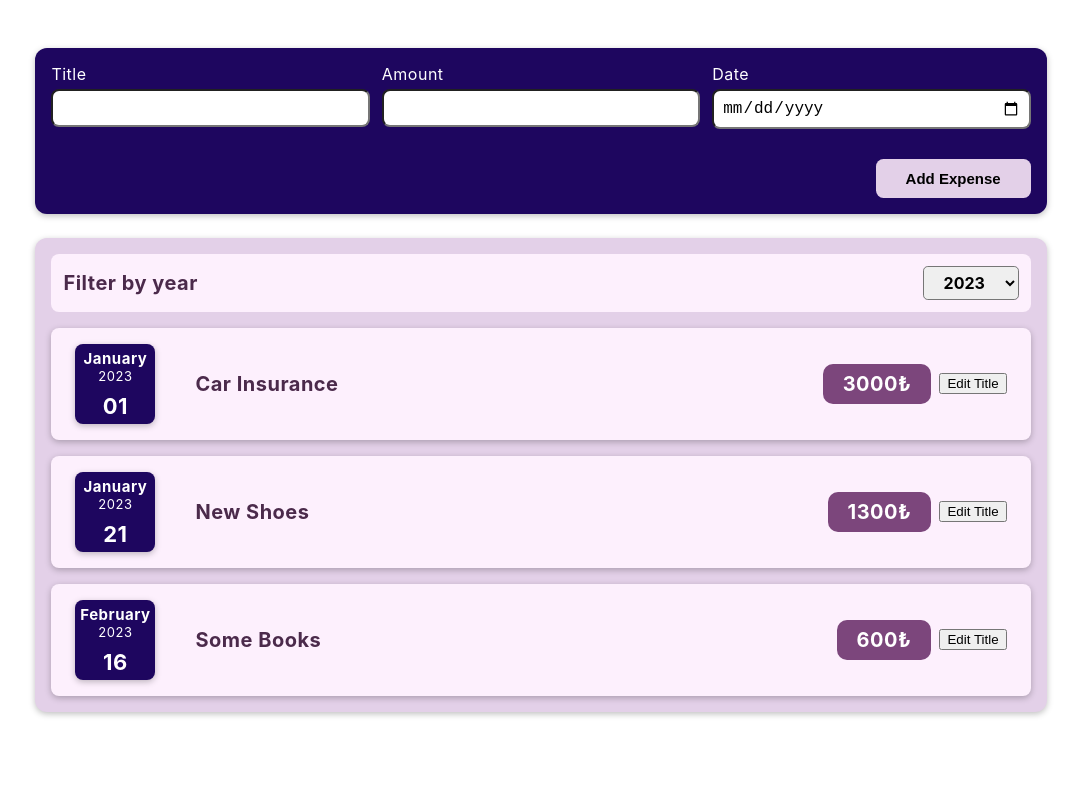
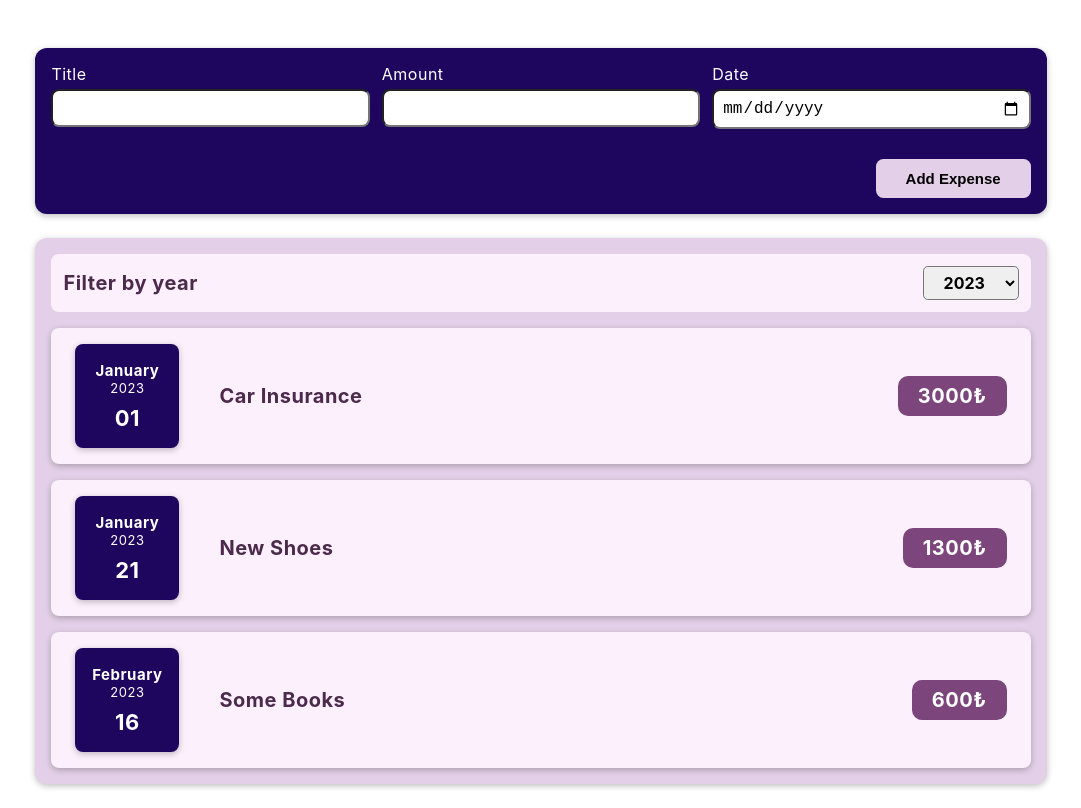
Before and after one commit to barisemreyalcin/expense-tracker-app, a React (Create React App) app: page / in a window 1280 px wide. Shown: the whole page, without its empty margins (99-1180 px from the left). Built offline with nearby package versions, Linux system fonts and the light colour scheme.

Commit message:
add expense dynamically

```diff
--- a/src/App.js
+++ b/src/App.js
@@ -1,10 +1,10 @@
-import React from "react";
+import React, { useState } from "react";
 
 import ExpenseList from "./components/Expenses/ExpenseList";
 import NewExpense from "./components/NewExpense/NewExpense";
 
 function App() {
-  const expenseList = [
+  const EXISTING_EXPENSES = [
     {
       id: 1,
       date: new Date(2023, 0, 1),
@@ -25,9 +25,10 @@ function App() {
     }
   ]
 
+  const [expenseList, setExpenseList] = useState(EXISTING_EXPENSES);
+
   const addExpenseHandler = (expenseData) => {
-    console.log("s");
-    console.log(expenseData);
+    setExpenseList(prevExpenseList => [expenseData, ...prevExpenseList]);
 
   }
 
--- a/src/components/Expenses/ExpenseDate.css
+++ b/src/components/Expenses/ExpenseDate.css
@@ -3,8 +3,8 @@
     flex-direction: column;
     justify-content: center;
     align-items: center;
-    width: 5em;
-    height: 5em;
+    width: 6.5em;
+    height: 6.5em;
     background-color: #1e065f;
     color: #fff;
     padding: 1em;
--- a/src/components/Expenses/ExpenseItem.js
+++ b/src/components/Expenses/ExpenseItem.js
@@ -1,24 +1,16 @@
-import React, {useState} from "react";
+import React from "react";
 
 import ExpenseDate from "./ExpenseDate";
 import Card from "../UI/Card";
 import "./ExpenseItem.css";
 
 function ExpenseItem(props) {
-    const [title, setTitle] = useState(props.title);
-
-    const clickHandler = () => {
-        setTitle("Changed!");
-        console.log(title);
-    };
-
     return (
         <Card className="expense-item">
             <ExpenseDate date={props.date}/>
             <div className="expense-item__description">
-                <h2 className="expense-item__title">{title}</h2>
+                <h2 className="expense-item__title">{props.title}</h2>
                 <p className="expense-item__price">{props.price}₺</p>
-                <button onClick={clickHandler}>Edit Title</button>
             </div>
         </Card>
     )
--- a/src/components/Expenses/ExpenseList.js
+++ b/src/components/Expenses/ExpenseList.js
@@ -16,21 +16,14 @@ function ExpenseList(props) {
     return (
         <Card className="expense-list">
             <ExpenseFilter filtered={selectedYear} onFilterChangeHandler={filterChangeHandler}/>
-            <ExpenseItem
-                date={props.expenseList[0].date}
-                title={props.expenseList[0].title}
-                price={props.expenseList[0].price}
-            />
-            <ExpenseItem
-                date={props.expenseList[1].date}
-                title={props.expenseList[1].title}
-                price={props.expenseList[1].price}
-            />
-            <ExpenseItem
-                date={props.expenseList[2].date}
-                title={props.expenseList[2].title}
-                price={props.expenseList[2].price}
-            />
+            {props.expenseList.map(expenseItem =>
+                <ExpenseItem
+                    key={expenseItem.id}
+                    date={expenseItem.date}
+                    title={expenseItem.title}
+                    price={expenseItem.price}
+                />
+            )}
         </Card>
     )
 }
--- a/src/components/NewExpense/ExpenseForm.js
+++ b/src/components/NewExpense/ExpenseForm.js
@@ -24,7 +24,7 @@ function ExpenseForm(props) {
 
         const expenseData = {
             title: enteredTitle,
-            amount: enteredPrice,
+            price: enteredPrice,
             date: new Date(enteredDate)
         }
 
```
